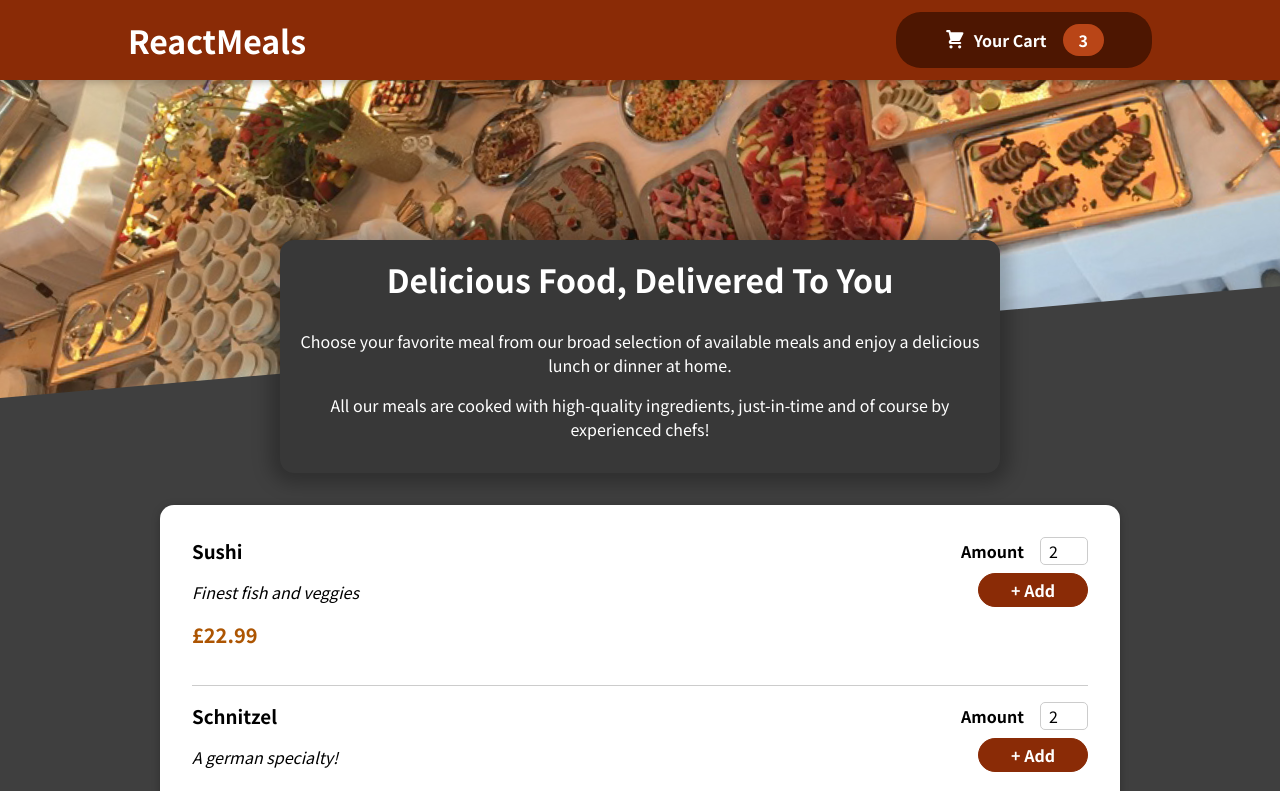
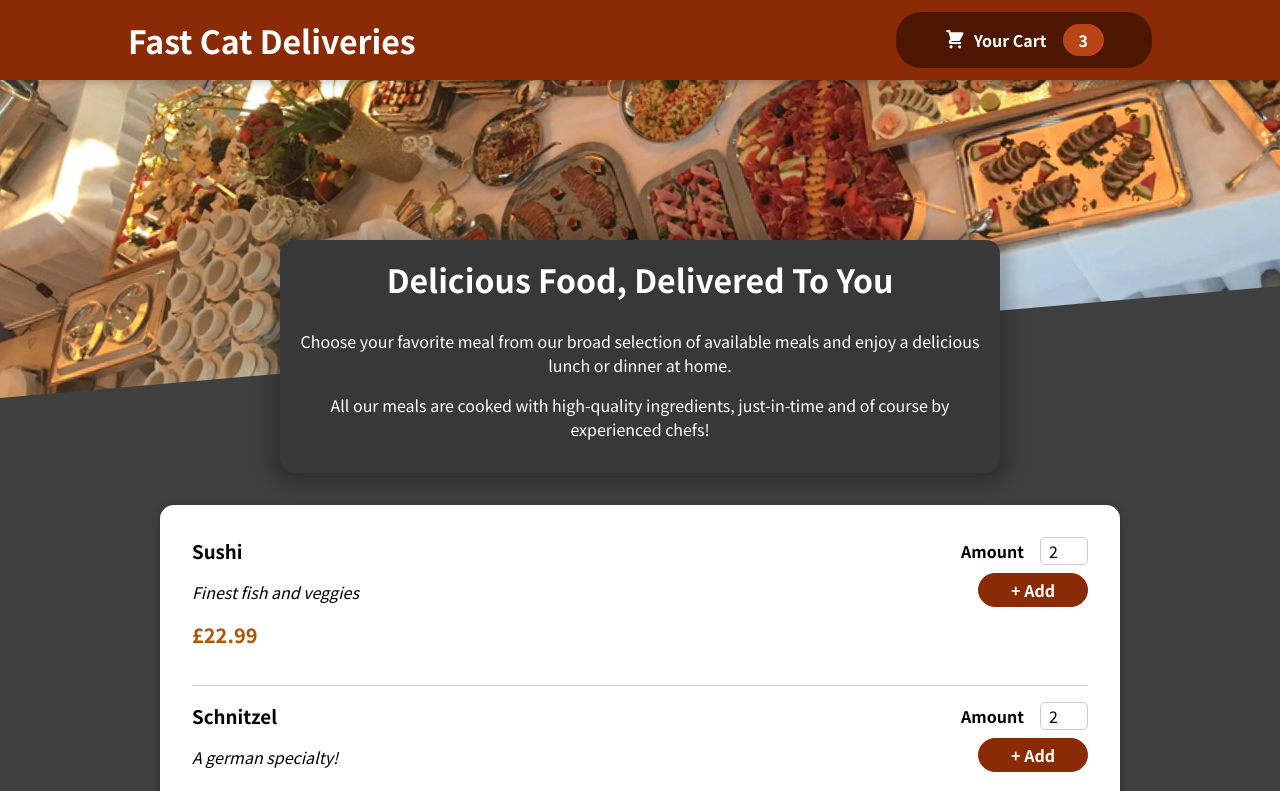
Before and after one commit to emmawalshdev/Fast-Cat-Delivery, a React (Create React App) app: page / in a window 1280 px wide. Shown: the top 791 px of the page. Built offline with nearby package versions, Linux system fonts and the light colour scheme.

Commit message:
Title update

```diff
--- a/src/components/Layout/Header.js
+++ b/src/components/Layout/Header.js
@@ -6,7 +6,7 @@ import HeaderCartButton from './HeaderCartButton';
 const Header = (props) => {
     return <React.Fragment>
         <header className={classes.header}>
-            <h1>ReactMeals</h1>
+            <h1>Fast Cat Deliveries</h1>
             <HeaderCartButton/>
         </header>
         <div className={classes['main-image']}>
```
